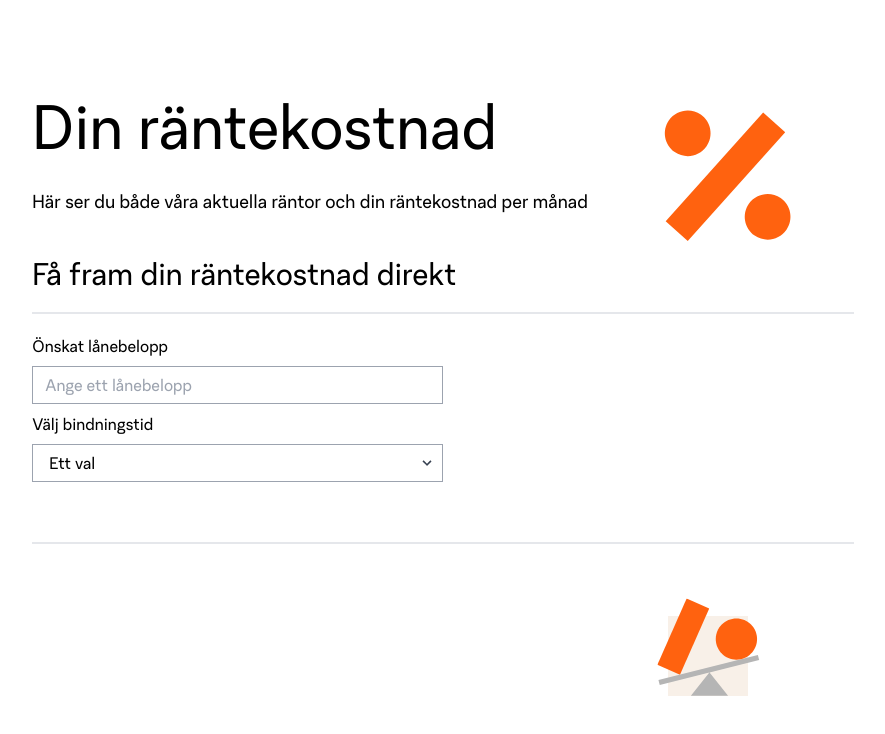
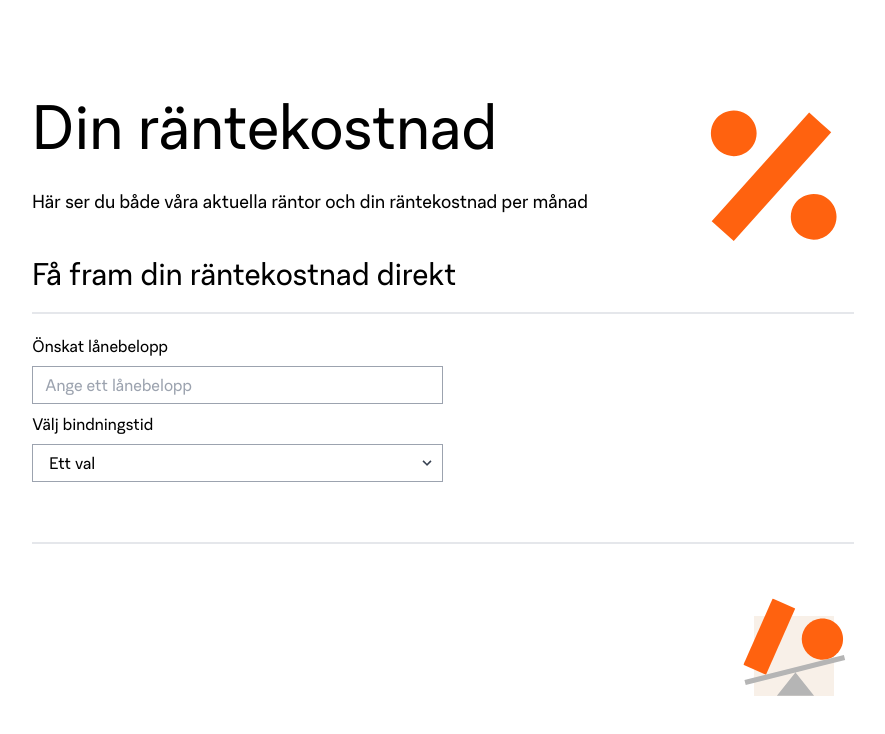
Before and after one commit to miapower/sbab, a React (Create React App) app: page / in a window 1280 px wide. Shown: the top 734 px of the page, without its empty margins (197-1082 px from the left). Built offline with nearby package versions, Linux system fonts and the light colour scheme; no server answers.

Commit message:
fetch data from api, just console log for now

```diff
--- a/src/components/SBABForm.tsx
+++ b/src/components/SBABForm.tsx
@@ -1,4 +1,4 @@
-import React, { SyntheticEvent } from 'react'
+import React, { SyntheticEvent, useEffect, useState } from 'react'
 
 interface SBABFormProps {
     handleCalculate: ( m:number, i:number) => void;
@@ -8,6 +8,22 @@ export const SBABForm = ({handleCalculate}: SBABFormProps) => {
     const handleThisCalculate = (event: SyntheticEvent) => {
         handleCalculate(700, 8);
     }
+
+    const [data, setData] = useState([]);
+
+    const fetchData = () => {
+        return fetch("https://developer.sbab.se/sandbox/api/interest-rates/2.0/mortgage-rates")
+              .then((response) => response.json())
+              .then((data) => {
+                    setData(data);
+                    console.log(data);
+                });
+      }
+
+      useEffect(() => {
+        fetchData();
+      },[])
+
   return (
     <>
     <form className="w-full md:w-1/2">
--- a/src/components/SBABMockup.tsx
+++ b/src/components/SBABMockup.tsx
@@ -17,13 +17,13 @@ setInterest(i);
   return (
     <>
     <div className="container mx-auto md:w-10/12 lg:w-8/12 w-auto md:my-20 my-5 p-4">
-    <div className="flex">
+    <div className="flex justify-between">
       <div className="w-1/1 sm:w-2/3 md:w-3/4 ">
         <h1 className="text-6xl">Din räntekostnad</h1>
         <p className="my-8 text-lg">Här ser du både våra aktuella räntor och din räntekostnad per månad</p>
       </div>
       <div className="sm:w-1/3 md:w-1/4 invisible md:visible">
-      <img src={Percentage} alt="Percentage" />
+      <img src={Percentage} alt="Percentage" className="ml-auto" />
       </div>
     </div>
     <div className="flex flex-col">
@@ -42,7 +42,7 @@ setInterest(i);
 
       </div>
       <div className="sm:w-1/3 md:w-1/4">
-      <img src={Compare} alt="Compare" />
+      <img src={Compare} alt="Compare" className="ml-auto" />
 
       </div>
     </div>
```
